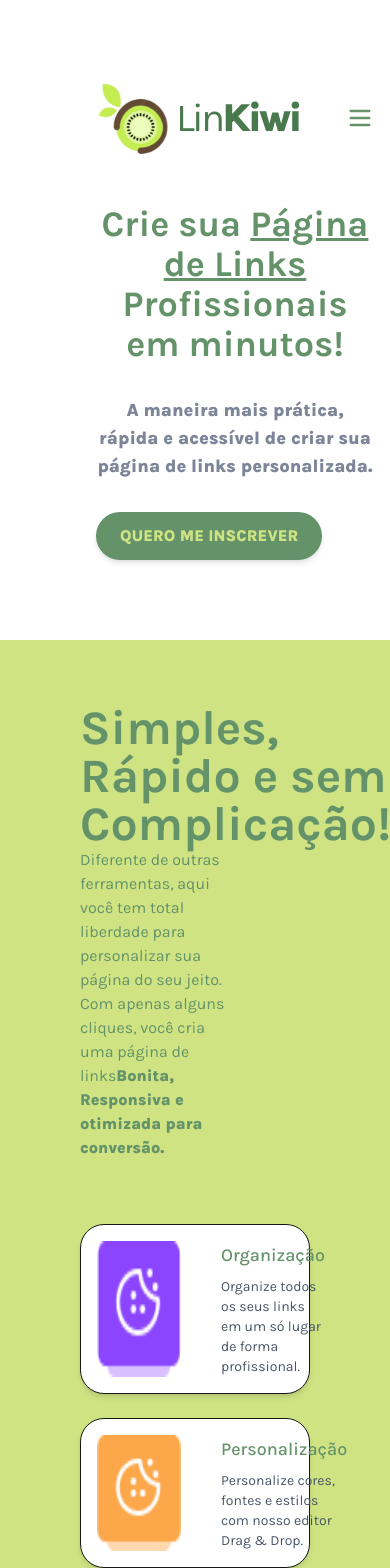
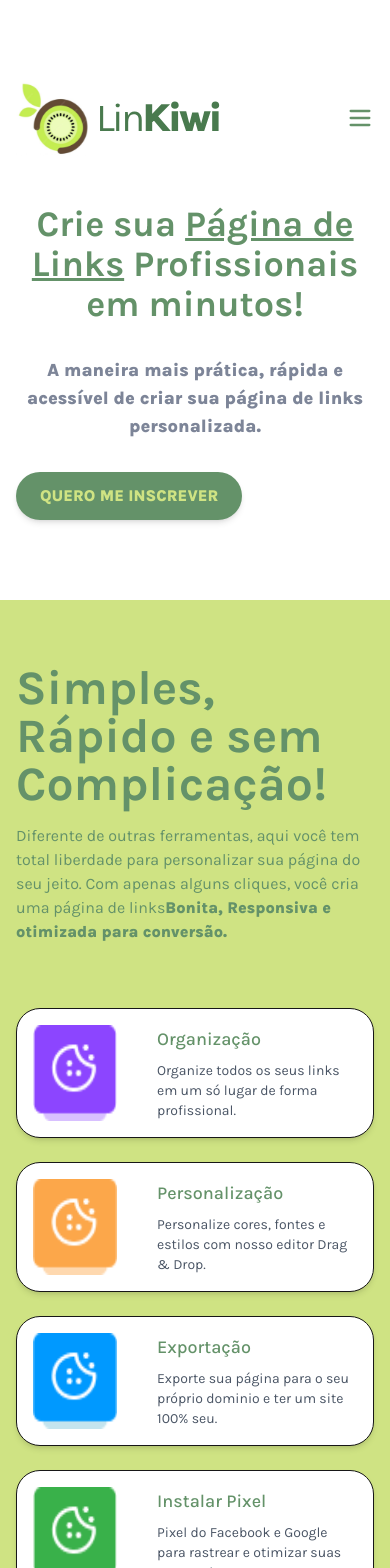
Before and after one commit to Aenewsss/lp-linkiwi, a Next.js app: page / in a window 390 px wide. Shown: the top 1568 px of the page. Built offline with nearby package versions, Linux system fonts and the light colour scheme; no server answers.

Commit message:
fix mobile 2

```diff
--- a/src/app/page.tsx
+++ b/src/app/page.tsx
@@ -95,15 +95,15 @@ export default function Home() {
   return (
     <div className="flex flex-col  w-full">
       {/* Hero Section */}
-      <section className="w-full bg-white py-16 flex flex-col items-center text-center ps-20">
+      <section className="w-full bg-white py-16 flex flex-col items-center text-center md:ps-20">
         <Nav />
       </section>
 
       {/* Benefícios */}
-      <section className="py-16 px-20 w-full bg-[#CFE383] text-center flex flex-col gap-10">
+      <section className="py-16 px-4 md:px-20 w-full bg-[#CFE383] text-center flex flex-col gap-10">
         <div className="flex justify-between text-[#649269] text-left md:flex-nowrap flex-wrap">
           <h2 id="funcoes" className="text-5xl font-bold">Simples, Rápido e sem Complicação!</h2>
-          <span className="w-2/3">Diferente de outras ferramentas, aqui você tem total liberdade para personalizar sua página do seu jeito.
+          <span className="md:w-2/3 md:mt-0 mt-4">Diferente de outras ferramentas, aqui você tem total liberdade para personalizar sua página do seu jeito.
             Com apenas alguns cliques, você cria uma página de links
             <span className="font-extrabold">Bonita, Responsiva e otimizada para conversão.</span></span>
         </div>
@@ -351,12 +351,12 @@ export default function Home() {
       </section>
 
       {/* CTA */}
-      < section className="w-full bg-[#649269] text-[#CFE383] py-16 text-center px-20 flex justify-between items-center md:flex-nowrap flex-wrap" >
+      < section className="w-full bg-[#649269] text-[#CFE383] py-16 text-center px-4 md:px-20 flex justify-between items-center md:flex-nowrap flex-wrap" >
         <div className="flex flex-col items-start gap-4 max-w-[500px] text-start">
           <h2 className="text-5xl font-semibold">Comece a interagir com seu público!</h2>
           <p className="text-white/90 text-lg  ">Construa sua página de links agora mesmo e aumente sua presença digital.</p>
         </div>
-        <Link href="#precos" className="bg-transparent text-[#CFE383] border-2 border-[#CFE383] px-6 py-3 rounded-3xl shadow-md hover:scale-105 transition-all">Comece agora</Link>
+        <Link href="#precos" className="md:mt-0 mt-4 bg-transparent text-[#CFE383] border-2 border-[#CFE383] px-6 py-3 rounded-3xl shadow-md hover:scale-105 transition-all">Comece agora</Link>
       </section >
     </div >
   );
```
